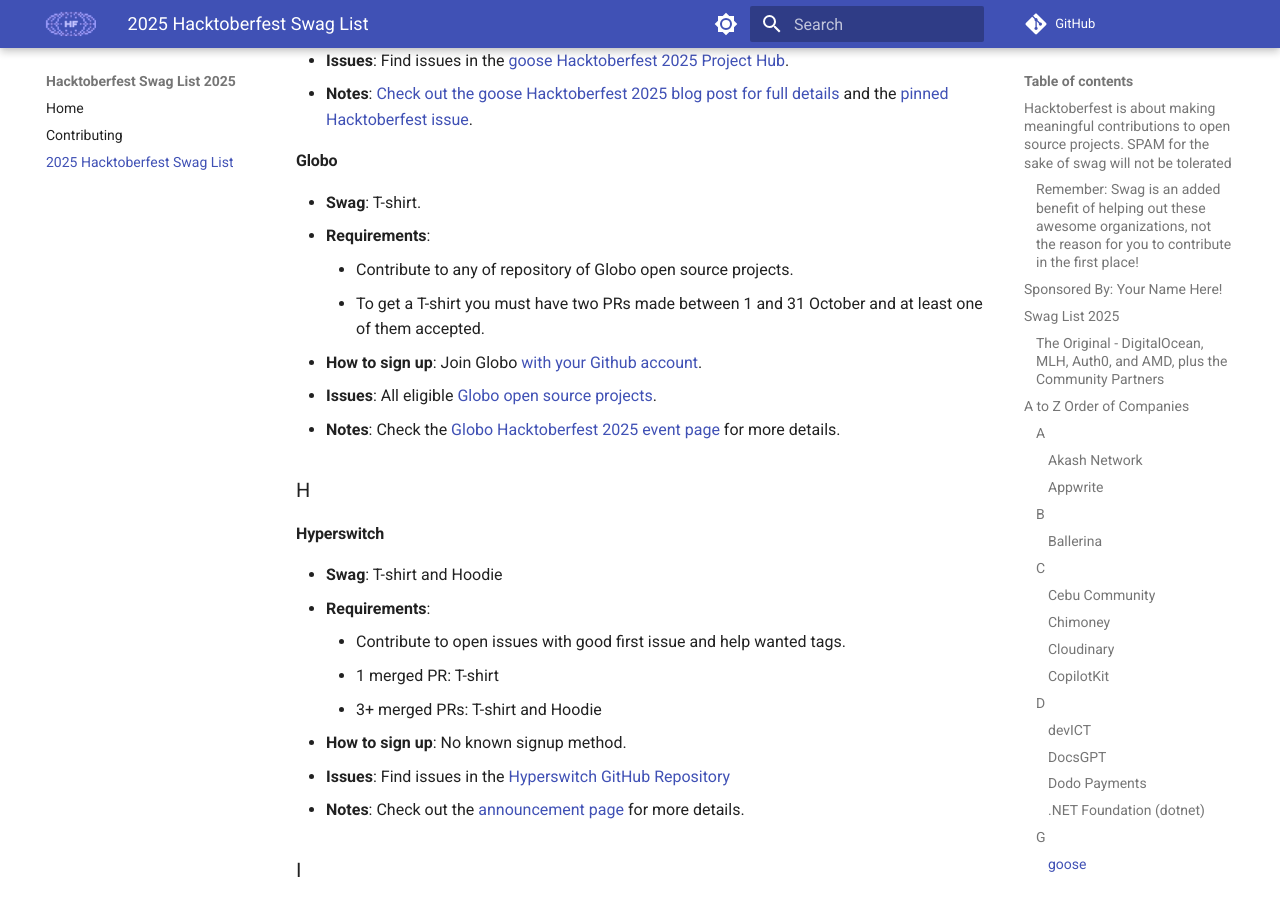
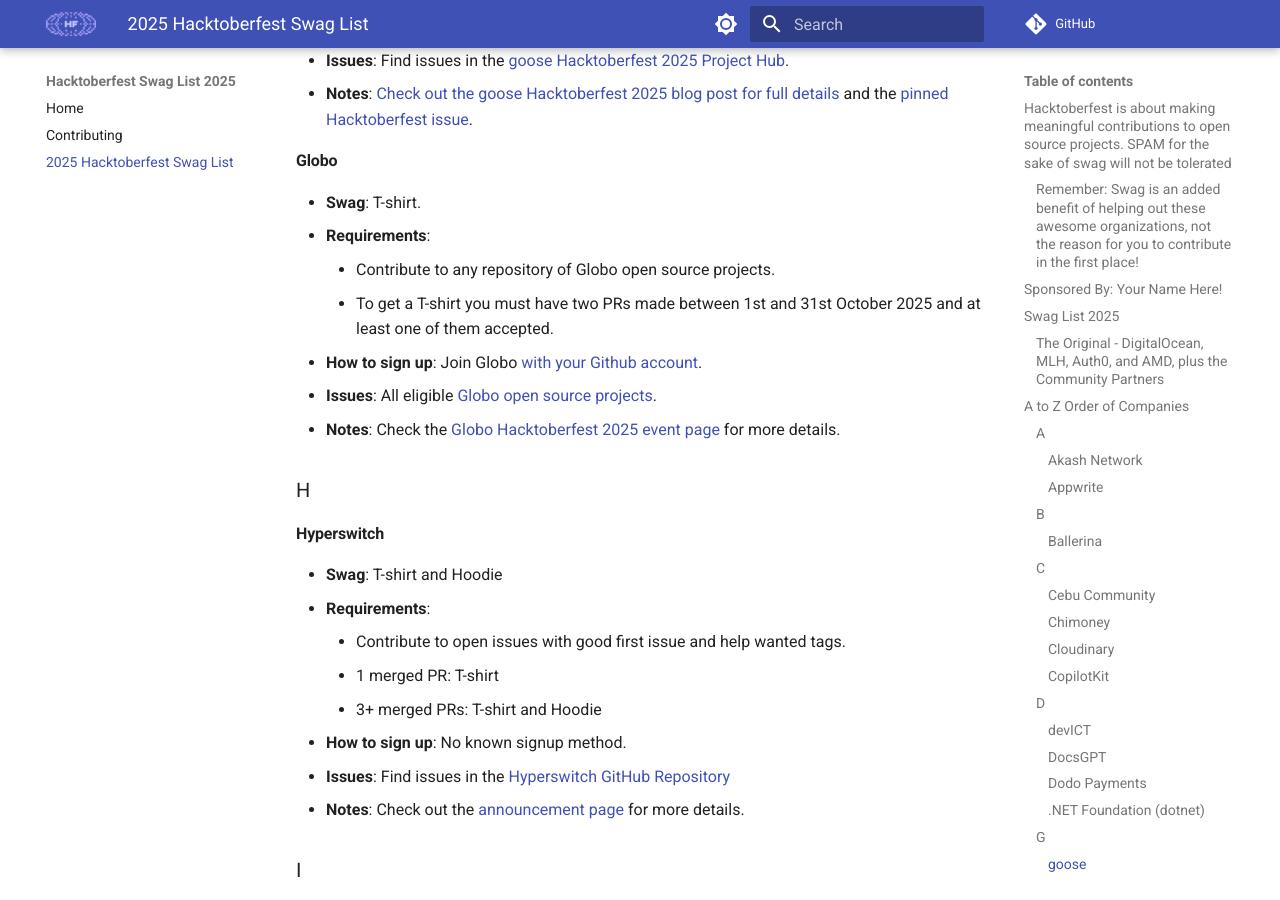
Before and after one commit to crweiner/hacktoberfest-swag-list, an MkDocs documentation site: the page built from docs/list.md, in a window 1280 px wide and 900 px high, scrolled down 5770 px. Built offline with MkDocs 1.6.1 and Material for MkDocs 9.7.7, drawn with Linux system fonts in a browser that asks for light colours; plug-ins that fetch from the network failed and are left out; comment, search, counter and statistics services are not loaded.

Commit message:
Fix grammar

```diff
--- a/docs/list.md
+++ b/docs/list.md
@@ -170,8 +170,8 @@
 
 - **Swag**: T-shirt.
 - **Requirements**:
-    - Contribute to any of repository of Globo open source projects.
-    - To get a T-shirt you must have two PRs made between 1 and 31 October and at least one of them accepted.
+    - Contribute to any repository of Globo open source projects.
+    - To get a T-shirt you must have two PRs made between 1st and 31st October 2025 and at least one of them accepted.
 - **How to sign up**: Join Globo [with your Github account](https://hacktoberfest.globo.com/login).
 - **Issues**: All eligible [Globo open source projects](https://hacktoberfest.globo.com/projetos/).
 - **Notes**: Check the [Globo Hacktoberfest 2025 event page](https://hacktoberfest.globo.com/) for more details.
```
